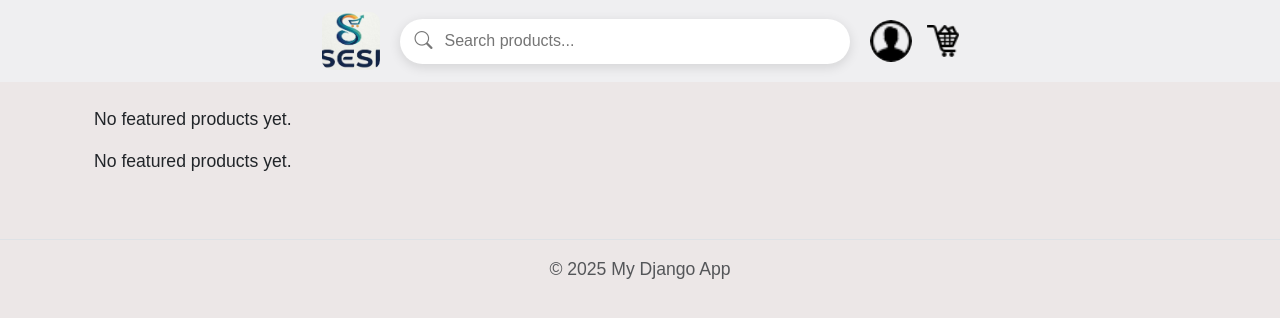
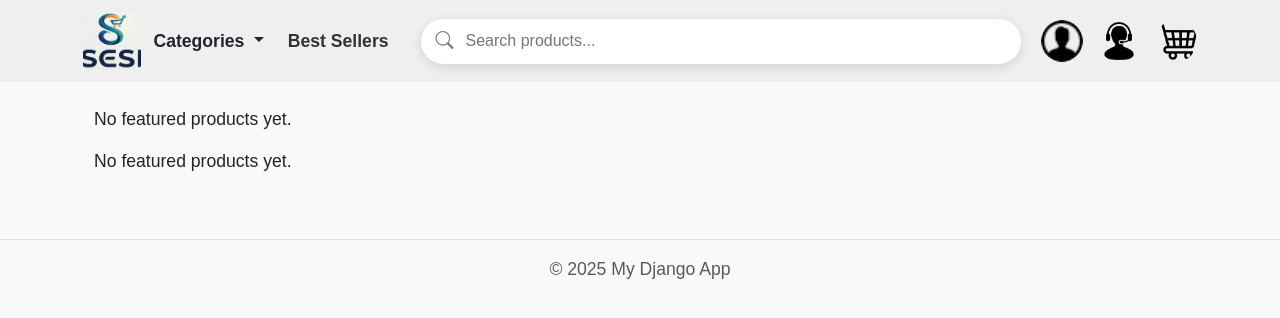
Before and after one commit to alon1194/e-commerce, a Django app: page /shop/ in a window 1280 px wide. Shown: the top 318 px of the page. Run offline with Django 5.2, Linux system fonts and the light colour scheme; data that the repository does not hold is empty; style sheets or scripts are compiled from the project's sources; some libraries are stand-ins or nearby versions.

Commit message:
testing the changes

```diff
--- a/oms/templates/partials/header.html
+++ b/oms/templates/partials/header.html
@@ -10,6 +10,7 @@
 <link href="https://cdn.jsdelivr.net/npm/bootstrap-icons@1.10.5/font/bootstrap-icons.css" rel="stylesheet">
     {% load static %}
 <style>
+
 body{
     margin:0;
     font-family:Arial,sans-serif;
@@ -42,11 +43,12 @@ body{
     width:58px;
     height:58px;
 
-    border-radius:10px;
+    border-radius:5px;
     object-fit:cover;
 }
 .search-box{
-    width:450px;      /* adjust to 400px, 450px, 500px */
+    width:600px;
+    max-width:100%;     /* adjust to 400px, 450px, 500px */
     height:45px;
 
     display:flex;
@@ -110,17 +112,22 @@ body{
 }
 
 @media(max-width:768px){
+
     .header-container{
         width:100%;
-        justify-content:space-between;
+        padding:0 6px;
+        gap:8px;              /* was 20px */
+    }
+   .header-right{
+    display:flex;
+    align-items:center;
     gap:8px;
 }
-
 .header{
 
     height:60px;
 
-    padding:0 8px;
+   padding:8px 6px;
 
     gap:8px;
 }
@@ -166,7 +173,59 @@ body{
         width:24px;
         height:24px;
     }
+    .category-menu,
+    .best-selling-btn{
+        display:none;
+    }
+    .support{
+    text-decoration:none;
+    color:#333;
+    display:flex;
+    align-items:center;
+    justify-content:center;
+}
 
+.support i{
+    font-size:28px;
+    transition:.2s;
+}
+
+.support:hover i{
+    color:#0d6efd;
+    transform:scale(1.1);
+}
+
+}
+
+.header-left{
+    display:flex;
+    align-items:center;
+    gap:0;
+}
+
+.category-menu .btn{
+    border:none;
+    background:transparent;
+    font-weight:600;
+    padding:8px 12px;
+}
+
+.category-menu .btn:hover{
+    background:#e6e6e6;
+    border-radius:8px;
+}
+.best-selling-btn{
+    text-decoration:none;
+    color:#333;
+    font-weight:600;
+    padding:8px 12px;
+    border-radius:8px;
+    transition:0.2s;
+}
+
+.best-selling-btn:hover{
+    background:#e6e6e6;
+    color:#000;
 }
 </style>
 </head>
@@ -177,10 +236,32 @@ body{
 
         <!-- Logo -->
         <div class="header-left">
+
     <a href="{% url 'shop:home' %}" class="logo">
         <img src="{% static 'image/sesi.jpeg' %}">
     </a>
+
+    <div class="category-menu">
+        <button class="btn dropdown-toggle"
+                data-bs-toggle="dropdown">
+            Categories
+        </button>
+
+        <ul class="dropdown-menu">
+            <li><a class="dropdown-item" href="#">Home & Kitchen</a></li>
+            <li><a class="dropdown-item" href="#">Men's Clothing</a></li>
+            <li><a class="dropdown-item" href="#">Women's Clothing</a></li>
+            <li><a class="dropdown-item" href="#">Shoes</a></li>
+        </ul>
     </div>
+    <a href="#" class="best-selling-btn">
+    Best Sellers
+</a>
+
+</div>
+
+
+
 
         <!-- Search -->
         <form class="search-box">
@@ -191,20 +272,26 @@ body{
     <!-- Right -->
     <div class="header-right">
 
+    <!-- Profile -->
     <a href="{% url 'shop:profile' request.user.id %}" class="profile">
-
         {% if profile.Image %}
             <img src="{{ profile.Image.url }}">
         {% else %}
             <img src="{% static 'image/profile.png' %}">
         {% endif %}
-
     </a>
 
-        <a href="{% url 'shop:home' %}" class="cart">
-            <img src="{% static 'image/cart.png' %}">
+    <!-- Support -->
+     <a href="{% url 'shop:profile' request.user.id %}" class="profile">
+         <img src="{% static 'image/customer-support.png' %}">
     </a>
 
+    <!-- Cart -->
+   <a href="{% url 'shop:profile' request.user.id %}" class="profile">
+        <img src="{% static 'image/shopping-cart.png' %}">
+    </a>
+
+</div>
 </div>
 
 </header>
--- a/oms/templates/shop/home.html
+++ b/oms/templates/shop/home.html
@@ -7,7 +7,7 @@
 
 <style>
      body {
-    background-color: #ece7e7;
+    background-color: #f9f9f9;
   }
 
 .product-card {
```
Also changed, not shown: oms/templates/shop/Product.html (+21 -7 lines), oms/static/image/customer-support.png (added), oms/static/image/shopping-cart.png (added), 1 other file. Lines whose indentation alone changed are shown as unchanged.
